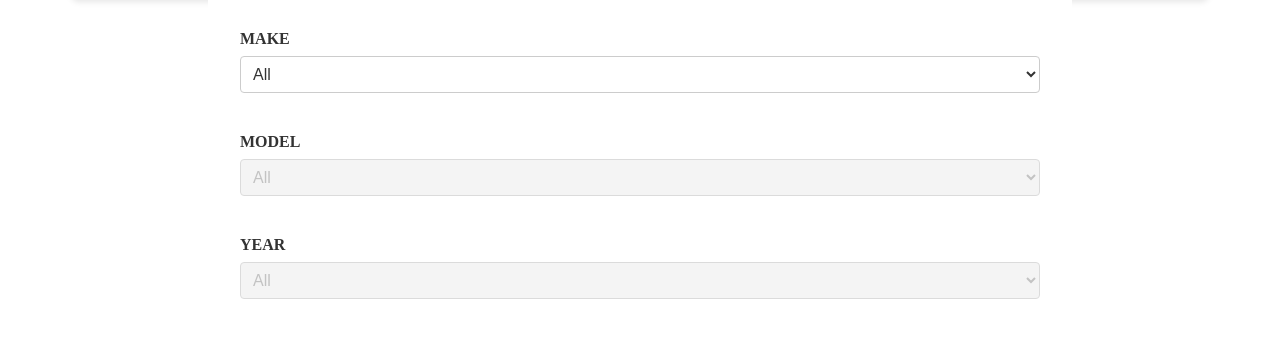
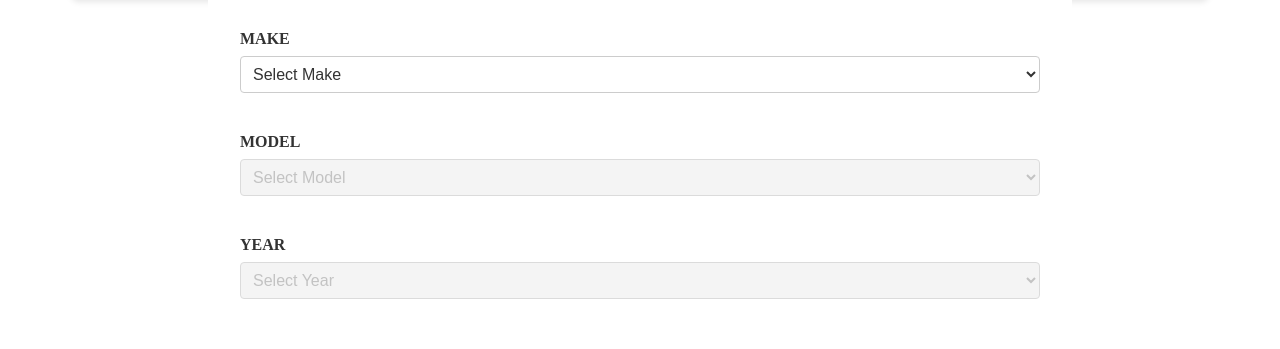
Before and after one commit to AhmedAlaa50/Flash-Tuning, a React (Create React App) app in the folder frontend/: page /ecu-flashing in a window 1280 px wide. Shown: the part 433-782 px from the top of the page. Built offline with nearby package versions, Linux system fonts and the light colour scheme.

Commit message:
Updated OptionsList to use the word Make instead of All

```diff
--- a/frontend/src/components/ui/OptionsList.js
+++ b/frontend/src/components/ui/OptionsList.js
@@ -28,7 +28,7 @@ export default function OptionsList({
         //get the selected value and pass it to the changeOptionHandler
         onChange={(event) => changeOptionHandler(word, event.target.value)}
       >
-        <option value={""}>All</option>
+        <option value={""}>Select {capitalizeFirstLetter(word)}</option>
         {options.map((option, index) => (
           <option key={index} value={option}>
             {option}
```
